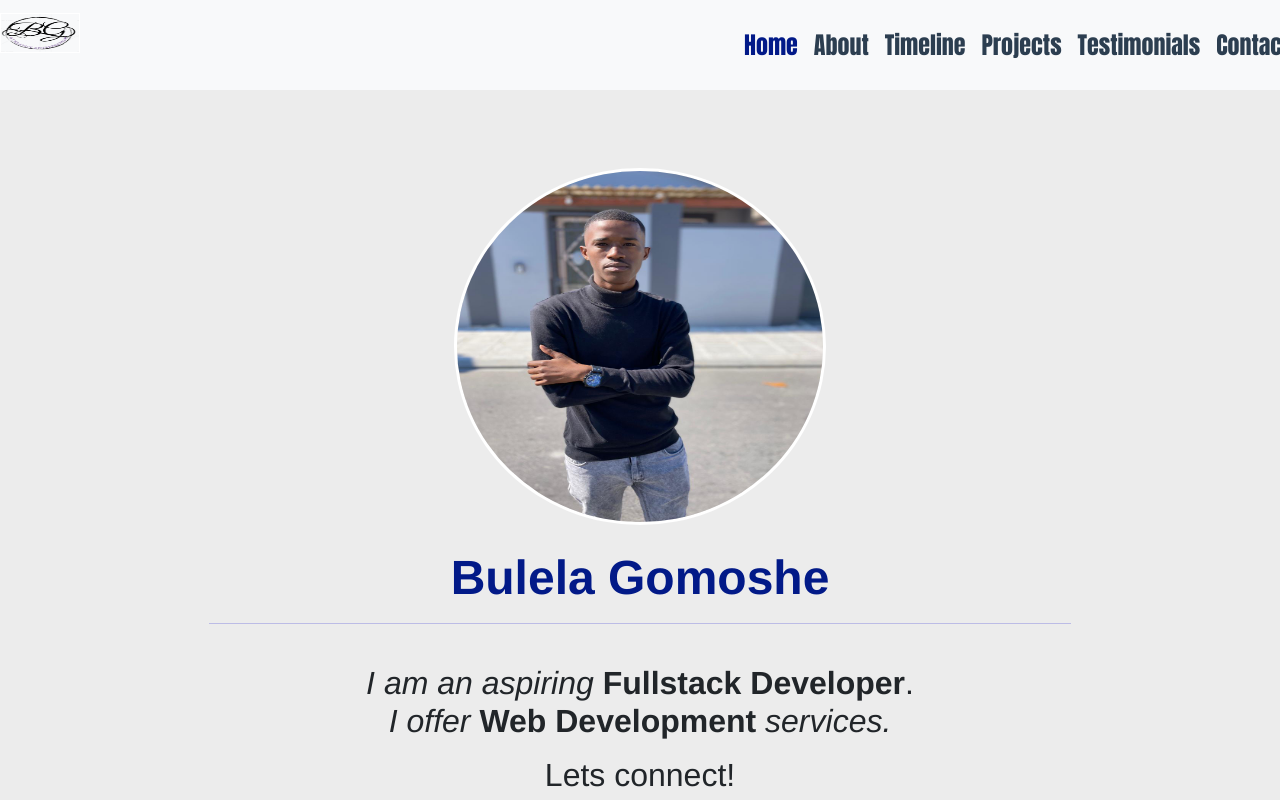
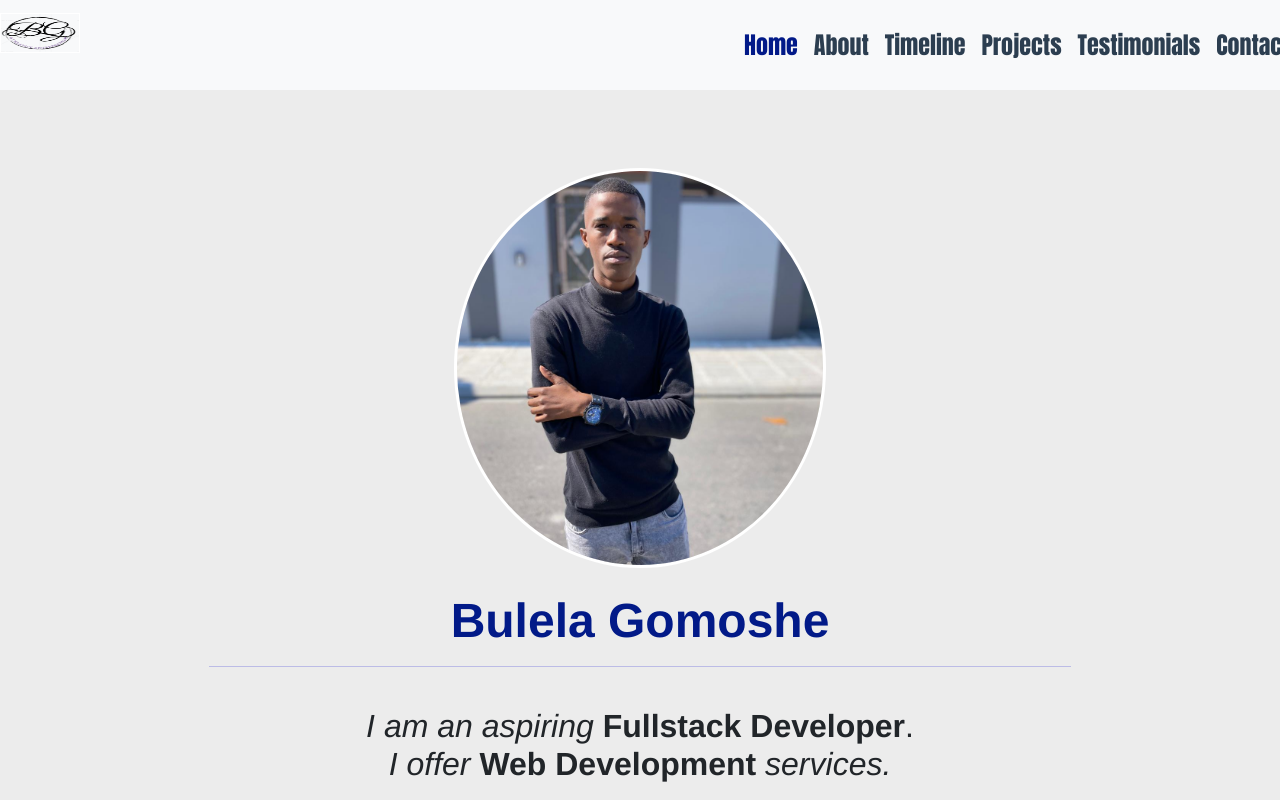
Before and after one commit to BulelaG/2nd-Portfolio, a Vue app: page / in a window 1280 px wide. Shown: the top 800 px of the page. Built offline with nearby package versions, Linux system fonts and the light colour scheme.

Commit message:
landing img

```diff
--- a/src/App.vue
+++ b/src/App.vue
@@ -63,10 +63,12 @@ export default {
     object-fit: cover;
 }
 #landing-photo{
-    border-radius: 50%;
+   border-radius: 50%;
+    height: 400px;
+    object-fit: cover;
     border-style: solid;
     border: 8px;
-    border-color: rgb(228, 215, 215);
+    border-color: #e4d7d7;
 }
 @media only screen and (max-width: 700px){
     /* --------------------------------------------HOME-PAGE-------------------------------- */
```
